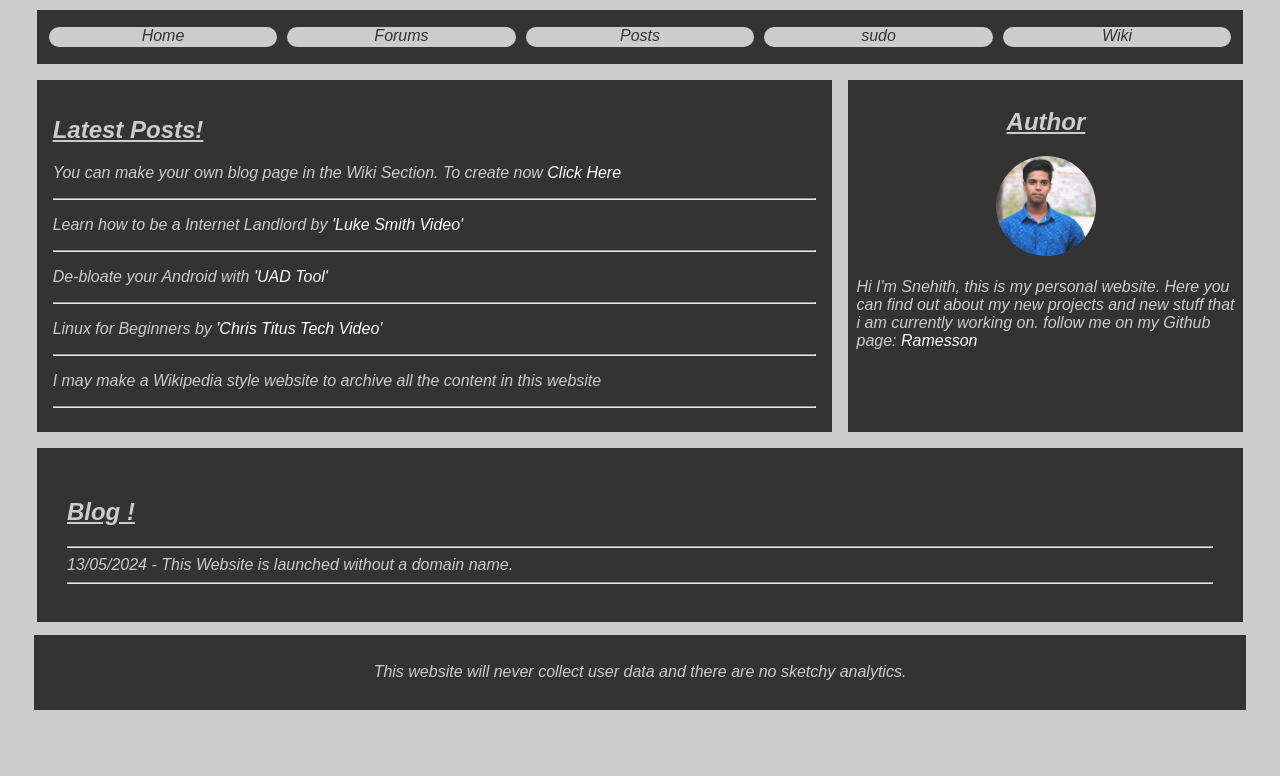
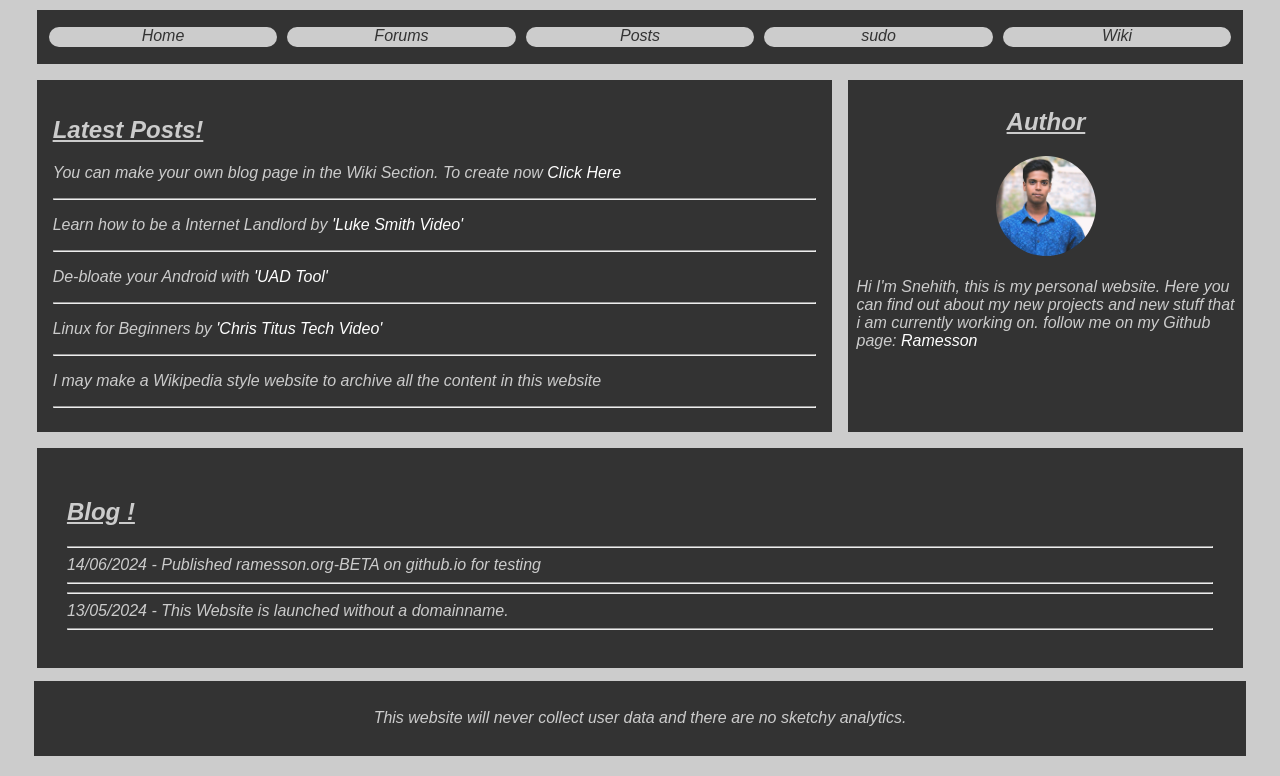
Before and after one commit to ramesson/ramesson, a plain HTML site: page index.html in a window 1280 px wide. Shown: the part 154-930 px from the top of the page. Before the commit the page ends 884 px from the top, so only its background shows below. Drawn offline with Linux system fonts and the light colour scheme.

Commit message:
Update index.html

```diff
--- a/index.html
+++ b/index.html
@@ -59,9 +59,8 @@
 
 			<div class="blog">
 				<h2><u>Blog !</u></h2>
-				<hr>
-				13/05/2024 - This Website is launched without a domain
-				name.<hr>
+				<hr>14/06/2024 - Published ramesson.org-BETA on github.io for testing<hr>
+				<hr>13/05/2024 - This Website is launched without a domainname.<hr>
 			</div>
 	</body>
 
```
